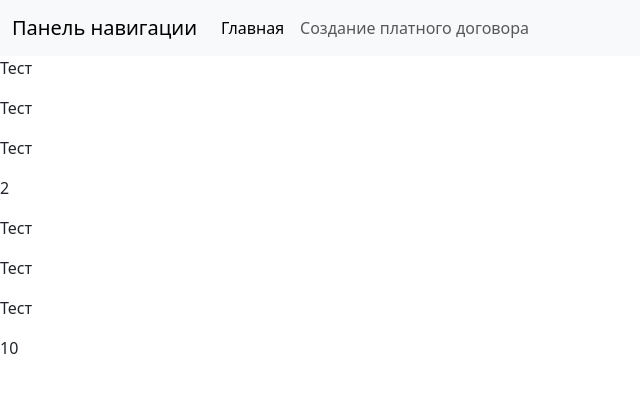
After one commit to SuitBarlord/pay_orders, a Django app: template engine/templates/orders/main.html in a window 1280 px wide. The commit adds this page. Shown: the top 393 px of the page, without its empty margins (0-640 px from the left). Run offline with Django 4.2, Linux system fonts and the light colour scheme; data comes from the database, SQL or seed files in the repository; tables that the repository leaves empty hold one stand-in row (values such as "Sample post"); the template is opened without the code that fills it: values that come from a table or form of the project are taken from there, most other values are stand-ins (such as "Sample title", 1, 10 or a date in 2020).

Commit message:
структура шаблонов

```diff
--- a/engine/templates/orders/base.html
+++ b/engine/templates/orders/base.html
@@ -8,33 +8,10 @@
     <meta name="viewport" content="width=device-width, initial-scale=1, shrink-to-fit=no">
 </head>
 <body>
-  <nav class="navbar navbar-expand-lg navbar-light bg-light">
-    <div class="container-fluid">
-      <a class="navbar-brand" href="#">Панель навигации</a>
-      <button class="navbar-toggler" type="button" data-bs-toggle="collapse" data-bs-target="#navbarNavDropdown" aria-controls="navbarNavDropdown" aria-expanded="false" aria-label="Переключатель навигации">
-        <span class="navbar-toggler-icon"></span>
-      </button>
-      <div class="collapse navbar-collapse" id="navbarNavDropdown">
-        <ul class="navbar-nav">
-          <li class="nav-item">
-            <a class="nav-link active" aria-current="page" href="#">Главная</a>
-          </li>
-          <li class="nav-item">
-            <a class="nav-link" href="/create_orders">Создание платного договора</a>
-          </li>
-        </ul>
-      </div>
-    </div>
-  </nav>
-    <header class="site-header">
-    </header>
-    <main>
-      <div>
-        {% for order in orders %}
-        <p>{{ order.fio }}</p>
-        {% endfor %}
-        {{ sum }}
-      </div>
-    </main>
+
+  {% block nav %}{% endblock %}
+  <header>{% block title %}{% endblock %}</header>
+  <main>{% block content %}{% endblock %}</main>
+
 </body>
 </html>
--- a/engine/templates/orders/create_order.html
+++ b/engine/templates/orders/create_order.html
@@ -1,5 +1,5 @@
-{% extends 'orders/base.html' %}
-{% load static %}
+
+
 <!DOCTYPE html>
 <html>
 <head>
@@ -8,6 +8,7 @@
 </head>
 <body>
     <header class="site-header">
+
       <a href="/main/">Главная</a>
       <div>
         <form method="post">
@@ -16,6 +17,7 @@
             <input  type="submit" value="Создать"/>
         </form>
       </div>
+
     </header>
 </body>
 </html>
--- /dev/null
+++ b/engine/templates/orders/main.html
@@ -0,0 +1,10 @@
+{% extends "orders/base.html" %}
+{% block nav %}{% include "orders/nav.html" %}{% endblock %}
+{% block content %}
+<div>
+    {% for order in orders %}
+    <p>{{ order.fio }}</p>
+    {% endfor %}
+    {{ sum }}
+</div>
+{% endblock %}
--- /dev/null
+++ b/engine/templates/orders/nav.html
@@ -0,0 +1,18 @@
+<nav class="navbar navbar-expand-lg navbar-light bg-light">
+    <div class="container-fluid">
+      <a class="navbar-brand" href="#">Панель навигации</a>
+      <button class="navbar-toggler" type="button" data-bs-toggle="collapse" data-bs-target="#navbarNavDropdown" aria-controls="navbarNavDropdown" aria-expanded="false" aria-label="Переключатель навигации">
+        <span class="navbar-toggler-icon"></span>
+      </button>
+      <div class="collapse navbar-collapse" id="navbarNavDropdown">
+        <ul class="navbar-nav">
+          <li class="nav-item">
+            <a class="nav-link active" aria-current="page" href="/main/">Главная</a>
+          </li>
+          <li class="nav-item">
+            <a class="nav-link" href="/create_orders/">Создание платного договора</a>
+          </li>
+        </ul>
+      </div>
+    </div>
+  </nav>
--- a/engine/views.py
+++ b/engine/views.py
@@ -16,7 +16,7 @@ def main(request, *args, **kwargs):
         'orders': orders,
         'sum': sum
     }
-    return render(request, 'orders/base.html', context=context)
+    return render(request, 'orders/main.html', context=context)
 
 
 
```
Also changed, not shown: engine/templates/orders/orders_blocks.html (added, +7 -0 lines).
